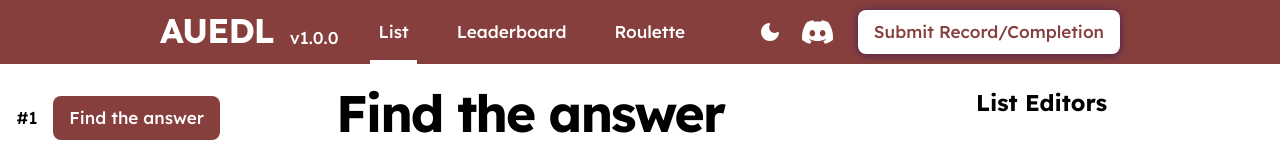
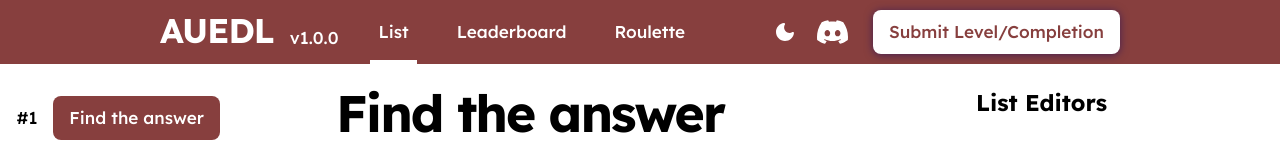
Before and after one commit to Lila2048/all-unrated-extremes, a plain HTML site: page index.html in a window 1280 px wide. Shown: the top 143 px of the page. Drawn offline with nearby package versions, Linux system fonts and the light colour scheme.

Commit message:
Update index.html

```diff
--- a/index.html
+++ b/index.html
@@ -80,7 +80,7 @@
                         class="nav__cta type-label-lg"
                         href="https://discord.gg/WRcvjHa3Pg"
                         target="_blank"
-                        >Submit Record/Completion</a
+                        >Submit Level/Completion</a
                     >
                 </div>
             </nav>
```
